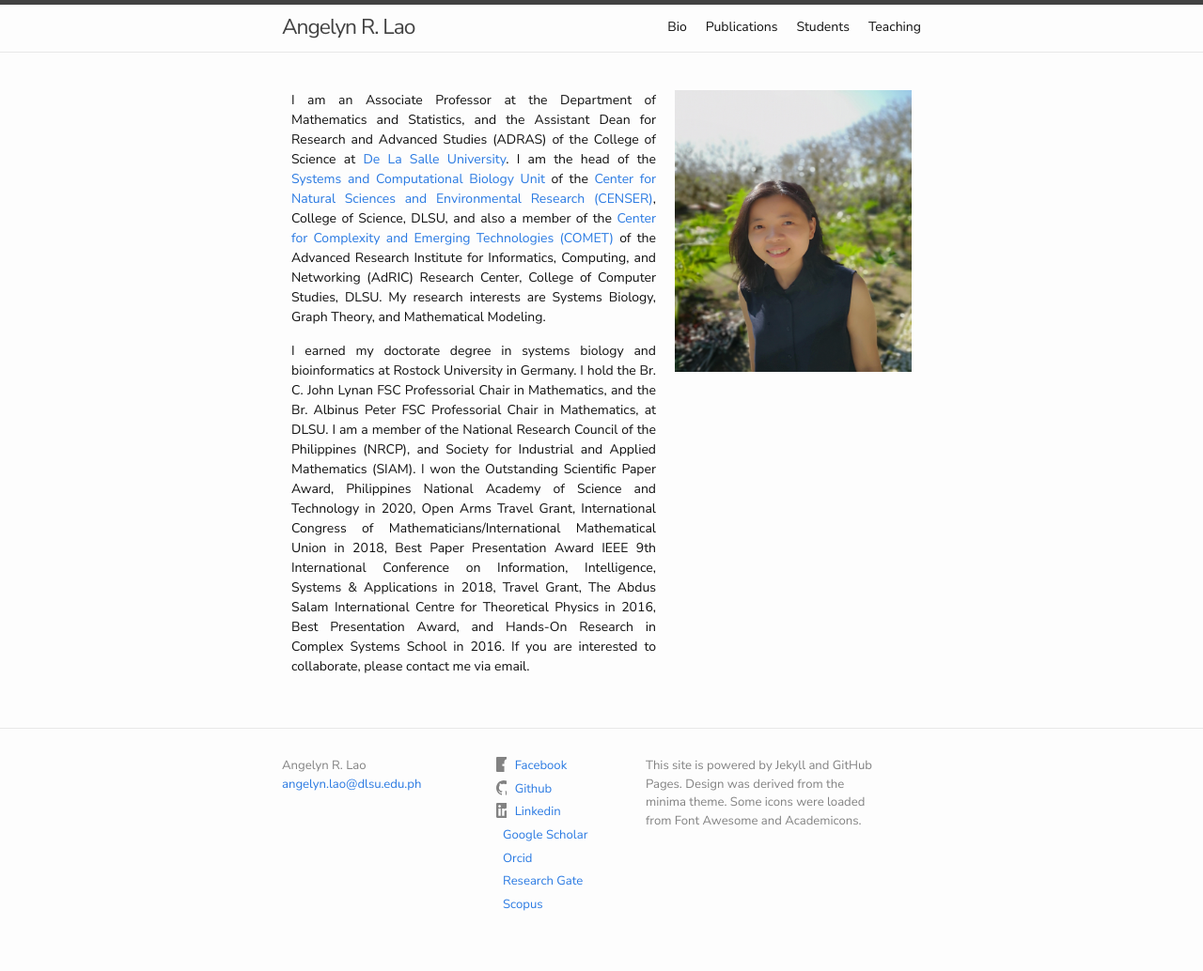
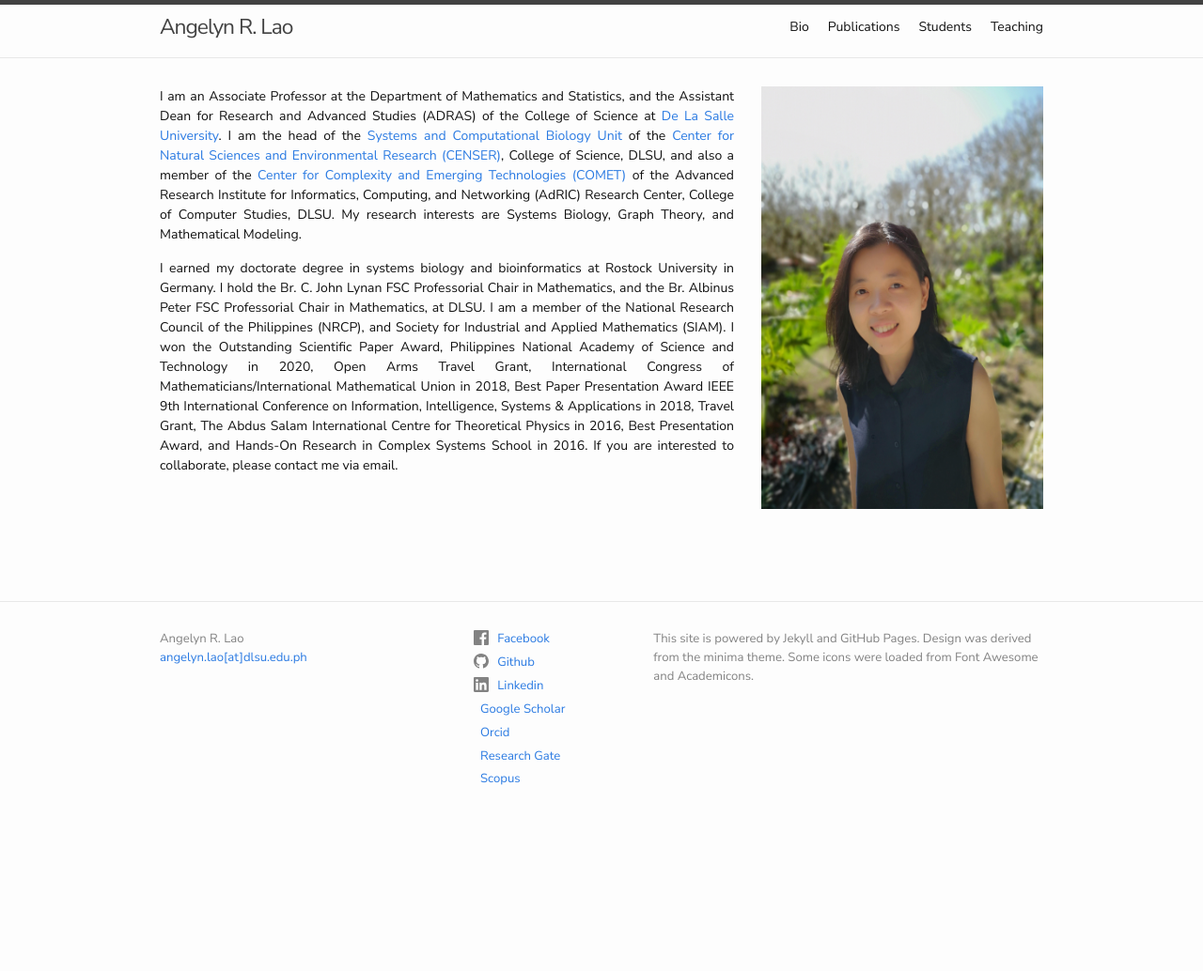
Before and after one commit to yupaulk/angelynlao.github.io, a Jekyll site: the page built from index.md, in a window 1280 px wide. Shown: the whole page at 94% size. Built offline with Jekyll 4.4.1, drawn with Linux system fonts in a browser that asks for light colours; nearby versions of some CDN libraries; a style sheet for code colours, icons or effects is not loaded; after the commit the page ends 900 px from its top, so only the background shows below that.

Commit message:
Fixed icon issue

```diff
--- a/_config.yml
+++ b/_config.yml
@@ -19,7 +19,7 @@
 # in the templates via {{ site.myvariable }}.
 
 title: Angelyn R. Lao
-email: angelyn.lao@dlsu.edu.ph
+email: angelyn.lao[at]dlsu.edu.ph
 description: >- # this means to ignore newlines until "baseurl:"
   This site is powered by Jekyll and GitHub Pages. Design was derived from the minima theme. Some icons were loaded from Font Awesome and Academicons.
 baseurl: "" # the subpath of your site, e.g. /blog
--- a/_includes/social.html
+++ b/_includes/social.html
@@ -1,10 +1,10 @@
 <ul class="social-media-list">
-  {%- if site.facebook_username -%}<li><a href="https://www.facebook.com/{{ site.facebook_username| cgi_escape | escape }}" target="_blank"><svg class="svg-icon"><use href="/assets/minima-social-icons.svg#facebook"></use></svg> <span class="username">Facebook</span></a></li>{%- endif -%}
-  {%- if site.github_username -%}<li><a href="https://github.com/{{ site.github_username| cgi_escape | escape }}" target="_blank"><svg class="svg-icon"><use href="/assets/minima-social-icons.svg#github"></use></svg> <span class="username">Github</span></a></li>{%- endif -%}
-  {%- if site.instagram_username -%}<li><a href="https://instagram.com/{{ site.instagram_username| cgi_escape | escape }}" target="_blank"><svg class="svg-icon"><use href="/assets/minima-social-icons.svg#instagram"></use></svg> <span class="username">Instagram</span></a></li>{%- endif -%}
-  {%- if site.linkedin_username -%}<li><a href="https://www.linkedin.com/in/{{ site.linkedin_username| cgi_escape | escape }}" target="_blank"><svg class="svg-icon"><use href="/assets/minima-social-icons.svg#linkedin"></use></svg> <span class="username">Linkedin</span></a></li>{%- endif -%}
-  {%- if site.twitter_username -%}<li><a href="https://www.twitter.com/{{ site.twitter_username| cgi_escape | escape }}" target="_blank"><svg class="svg-icon"><use href="/assets/minima-social-icons.svg#twitter"></use></svg> <span class="username">Twitter</span></a></li>{%- endif -%}
-  {%- if site.youtube_username -%}<li><a href="https://youtube.com/{{ site.youtube_username| cgi_escape | escape }}" target="_blank"><svg class="svg-icon"><use href="/assets/minima-social-icons.svg#youtube"></use></svg> <span class="username">Youtube</span></a></li>{%- endif -%}
+  {%- if site.facebook_username -%}<li><svg class="svg-icon"><use href="/assets/minima-social-icons.svg#facebook"></use></svg><a href="https://www.facebook.com/{{ site.facebook_username| cgi_escape | escape }}" target="_blank"><span class="username">Facebook</span></a></li>{%- endif -%}
+  {%- if site.github_username -%}<li><svg class="svg-icon"><use href="/assets/minima-social-icons.svg#github"></use></svg><a href="https://github.com/{{ site.github_username| cgi_escape | escape }}" target="_blank"><span class="username">Github</span></a></li>{%- endif -%}
+  {%- if site.instagram_username -%}<li><svg class="svg-icon"><use href="/assets/minima-social-icons.svg#instagram"></use></svg><a href="https://instagram.com/{{ site.instagram_username| cgi_escape | escape }}" target="_blank"><span class="username">Instagram</span></a></li>{%- endif -%}
+  {%- if site.linkedin_username -%}<li><svg class="svg-icon"><use href="/assets/minima-social-icons.svg#linkedin"></use></svg><a href="https://www.linkedin.com/in/{{ site.linkedin_username| cgi_escape | escape }}" target="_blank"><span class="username">Linkedin</span></a></li>{%- endif -%}
+  {%- if site.twitter_username -%}<li><svg class="svg-icon"><use href="/assets/minima-social-icons.svg#twitter"></use></svg><a href="https://www.twitter.com/{{ site.twitter_username| cgi_escape | escape }}" target="_blank"><span class="username">Twitter</span></a></li>{%- endif -%}
+  {%- if site.youtube_username -%}<li><svg class="svg-icon"><use href="/assets/minima-social-icons.svg#youtube"></use></svg><a href="https://youtube.com/{{ site.youtube_username| cgi_escape | escape }}" target="_blank"><span class="username">Youtube</span></a></li>{%- endif -%}
   {%- if site.scholar_username -%}<li><i class="ai ai-google-scholar-square ai-lg"></i> &nbsp; <a href="https://scholar.google.com/citations?user={{ site.scholar_username | escape }}&hl=en" target="_blank"><span class="username">Google Scholar</span></a></li>{%- endif -%}
   {%- if site.orcid_username -%}<li><i class="ai ai-orcid ai-lg"></i> &nbsp; <a href="https://orcid.org/{{ site.orcid_username | escape }}" target="_blank"><span class="username">Orcid</span></a></li>{%- endif -%}
   {%- if site.researchgate_username -%}<li><i class="ai ai-researchgate-square ai-lg"></i> &nbsp; <a href="https://www.researchgate.net/profile/{{ site.researchgate_username | escape }}" target="_blank"><span class="username">Research Gate</span></a></li>{%- endif -%}
--- a/_sass/minima.scss
+++ b/_sass/minima.scss
@@ -21,7 +21,7 @@ $grey-color-dark:  darken($grey-color, 25%) !default;
 $table-text-align: left !default;
 
 // Width of the content area
-$content-width:    800px !default;
+$content-width:    1000px !default;
 
 $on-palm:          600px !default;
 $on-laptop:        800px !default;
--- a/_sass/minima/_base.scss
+++ b/_sass/minima/_base.scss
@@ -209,8 +209,8 @@ pre {
  */
 
 .svg-icon {
-    width: 16px;
-    height: 16px;
+    width: 20px;
+    height: 20px;
     display: inline-block;
     fill: #{$grey-color};
     padding-right: 5px;
--- a/_sass/minima/_layout.scss
+++ b/_sass/minima/_layout.scss
@@ -143,13 +143,13 @@
 }
 
 .footer-col-2 {
-  width: -webkit-calc(25% - (#{$spacing-unit} / 2));
-  width:         calc(25% - (#{$spacing-unit} / 2));
+  width: -webkit-calc(20% - (#{$spacing-unit} / 2));
+  width:         calc(20% - (#{$spacing-unit} / 2));
 }
 
 .footer-col-3 {
-  width: -webkit-calc(40% - (#{$spacing-unit} / 2));
-  width:         calc(40% - (#{$spacing-unit} / 2));
+  width: -webkit-calc(45% - (#{$spacing-unit} / 2));
+  width:         calc(45% - (#{$spacing-unit} / 2));
 }
 
 @include media-query($on-laptop) {
--- a/index.md
+++ b/index.md
@@ -5,30 +5,18 @@
 layout: home
 ---
 <style>
-* {
-  box-sizing: border-box;
-}
-
 /* Create two unequal columns that floats next to each other */
 .column {
   float: left;
-  padding: 10px;
 }
 
 .left {
-  width: 60%;
+  width: 65%;
   text-align: justify;
 }
 
 .right {
-  width: 40%;
-}
-
-/* Clear floats after the columns */
-.row:after {
-  content: "";
-  display: table;
-  clear: both;
+  width: 35%;
 }
 </style>
 
@@ -42,8 +30,6 @@ layout: home
 		</p>
 	</div>
 	<div class="column right">
-
-<img src='/assets/angelyn-lao.jpg' width='300' height='300' align='right' />
-
+		<img src='/assets/angelyn-lao.jpg' width='300' height='450' align='right' />
 	</div>
 </div>
```
